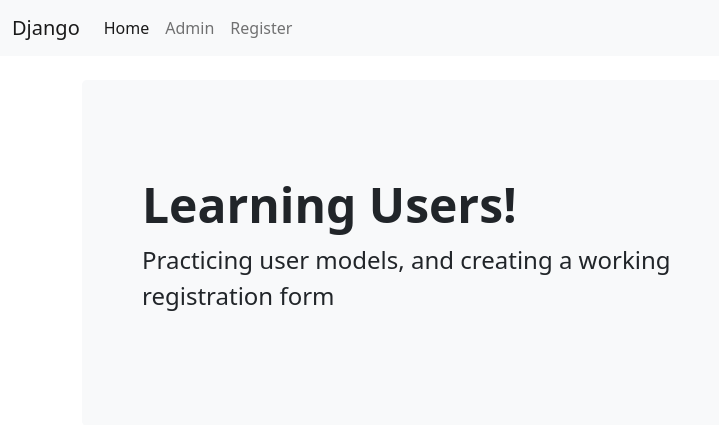
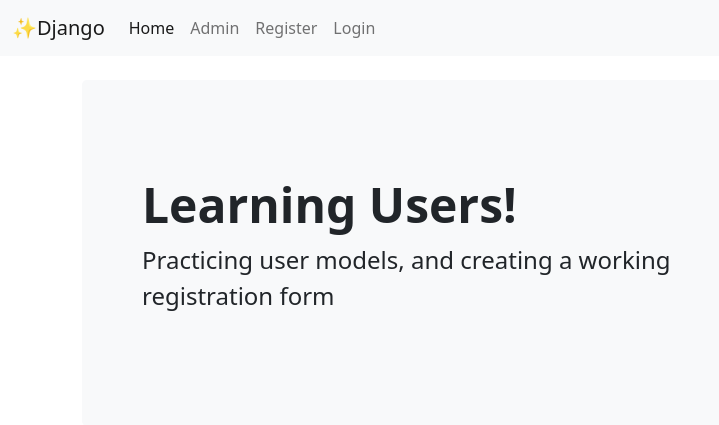
Before and after one commit to ajlaroya/My-Django, a Django app: page / in a window 1280 px wide. Shown: the top 425 px of the page, without its empty margins (0-719 px from the left). Run offline with Django 3.2, Linux system fonts and the light colour scheme.

Commit message:
working login, testing jet/grapelli admin interfaces

```diff
--- a/learning_users/basic_app/urls.py
+++ b/learning_users/basic_app/urls.py
@@ -5,5 +5,6 @@ from basic_app import views
 app_name = 'basic_app'
 
 urlpatterns = [
-    re_path(r'^register/$',views.register,name='register')
+    re_path(r'^register/$',views.register,name='register'),
+    re_path(r'^user_login/$',views.user_login,name='user_login'),
 ]
--- a/learning_users/basic_app/views.py
+++ b/learning_users/basic_app/views.py
@@ -1,5 +1,11 @@
 from django.shortcuts import render
 from basic_app.forms import UserForm,UserProfileInfoForm
+
+# Login
+from django.contrib.auth import authenticate,login,logout
+from django.http import HttpResponseRedirect, HttpResponse
+from django.urls import reverse
+from django.contrib.auth.decorators import login_required
 
 # Create your views here.
 def index(request):
@@ -35,3 +41,34 @@ def register(request):
         profile_form = UserProfileInfoForm()
 
     return render(request,'basic_app/registration.html',{'user_form':user_form,'profile_form':profile_form,'registered':registered})
+
+def user_login(request):
+
+    if request.method == 'POST':
+        username = request.POST.get('username')
+        password = request.POST.get('password')
+
+        user = authenticate(username=username,password=password) # authenticates user
+
+        if user:
+            if user.is_active:
+                login(request,user)
+                return HttpResponseRedirect(reverse('index')) # redirects to homepage
+
+            else:
+                return HttpResponse("Account not active!")
+        else:
+            print("Someone tried to login and failed")
+            print(f"Username: {username} and password: {password}")
+            return HttpResponse("Invalid login details supplied")
+    else:
+        return render(request,'basic_app/login.html',{})
+
+@login_required
+def user_logout(request):
+    logout(request)
+    return HttpResponseRedirect(reverse('index'))
+
+@login_required
+def special(request):
+    return HttpResponse("You are logged in, noice!")
--- a/learning_users/learning_users/settings.py
+++ b/learning_users/learning_users/settings.py
@@ -34,6 +34,7 @@ ALLOWED_HOSTS = []
 # Application definition
 
 INSTALLED_APPS = [
+    'grappelli',
     'django.contrib.admin',
     'django.contrib.auth',
     'django.contrib.contenttypes',
@@ -138,6 +139,8 @@ STATICFILES_DIRS = [STATIC_DIR]
 MEDIA_ROOT = MEDIA_DIR
 MEDIA_URL = '/media/'
 
+LOGIN_URL = '/basic_app/user_login'
+
 # Default primary key field type
 # https://docs.djangoproject.com/en/3.2/ref/settings/#default-auto-field
 
--- a/learning_users/learning_users/urls.py
+++ b/learning_users/learning_users/urls.py
@@ -20,5 +20,8 @@ from basic_app import views
 urlpatterns = [
     re_path(r'^$',views.index,name='index'),
     re_path(r'^basic_app/',include('basic_app.urls')),
+    re_path(r'^logout/$',views.user_logout,name='logout'),
+    re_path(r'special/',views.special,name='special'),
+    path('grappelli/', include('grappelli.urls')),
     path('admin/', admin.site.urls),
 ]
--- a/learning_users/templates/basic_app/base.html
+++ b/learning_users/templates/basic_app/base.html
@@ -9,7 +9,7 @@
   <body>
     <nav class="navbar navbar-expand-lg navbar-light bg-light">
       <div class="container-fluid">
-        <a class="navbar-brand" href="{% url 'index' %}">Django</a>
+        <a class="navbar-brand" href="{% url 'index' %}">✨Django</a>
         <button class="navbar-toggler" type="button" data-bs-toggle="collapse" data-bs-target="#navbarNavAltMarkup" aria-controls="navbarNavAltMarkup" aria-expanded="false" aria-label="Toggle navigation">
           <span class="navbar-toggler-icon"></span>
         </button>
@@ -18,6 +18,12 @@
             <a class="nav-link active" aria-current="page" href="#">Home</a>
             <a class="nav-link" href="{% url 'admin:index' %}">Admin</a>
             <a class="nav-link" href="{% url 'basic_app:register' %}">Register</a>
+
+            {% if user.is_authenticated %}
+            <a class="nav-link" href="{% url 'logout' %}">Logout</a>
+            {% else %}
+            <a class="nav-link" href="{% url 'basic_app:user_login' %}">Login</a>
+            {% endif %}
           </div>
         </div>
       </div>
```
Also changed, not shown: learning_users/templates/basic_app/login.html (+23 -0 lines), learning_users/db.sqlite3, learning_users/media/profile_pics/djangofett.jpg (added).
